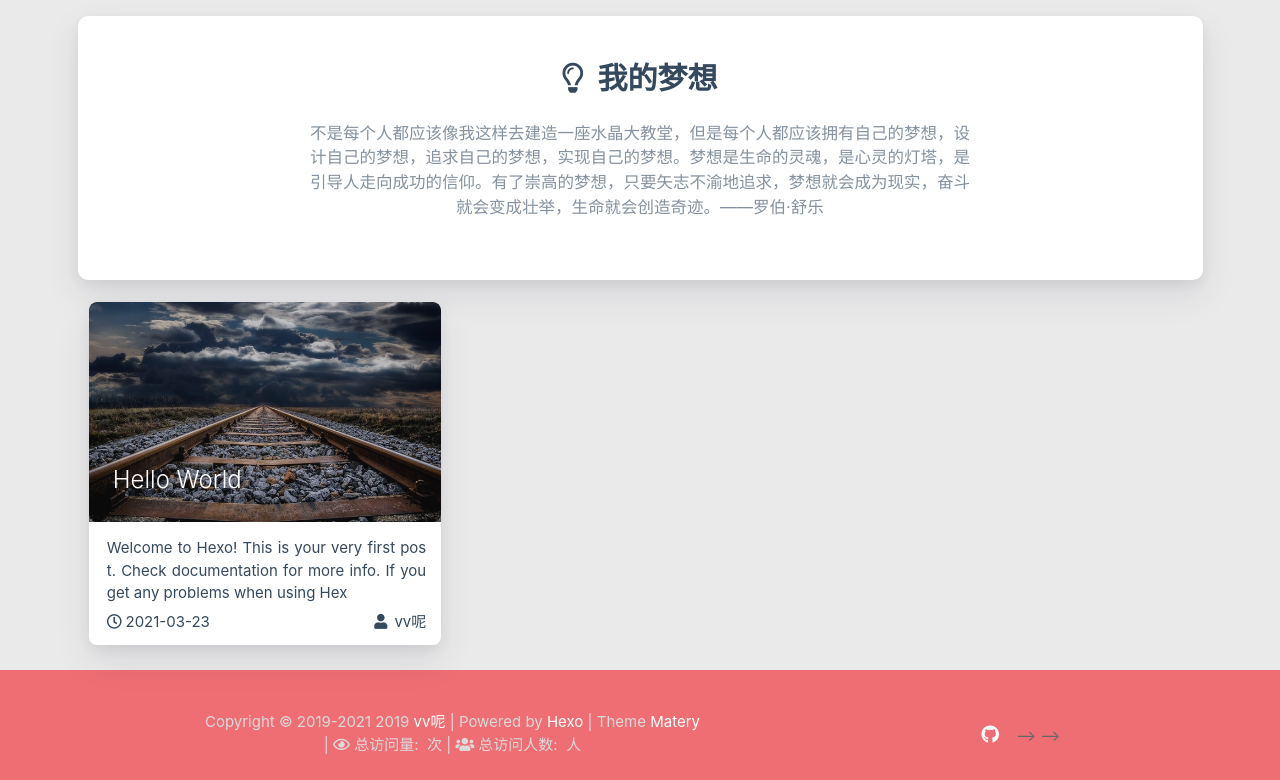
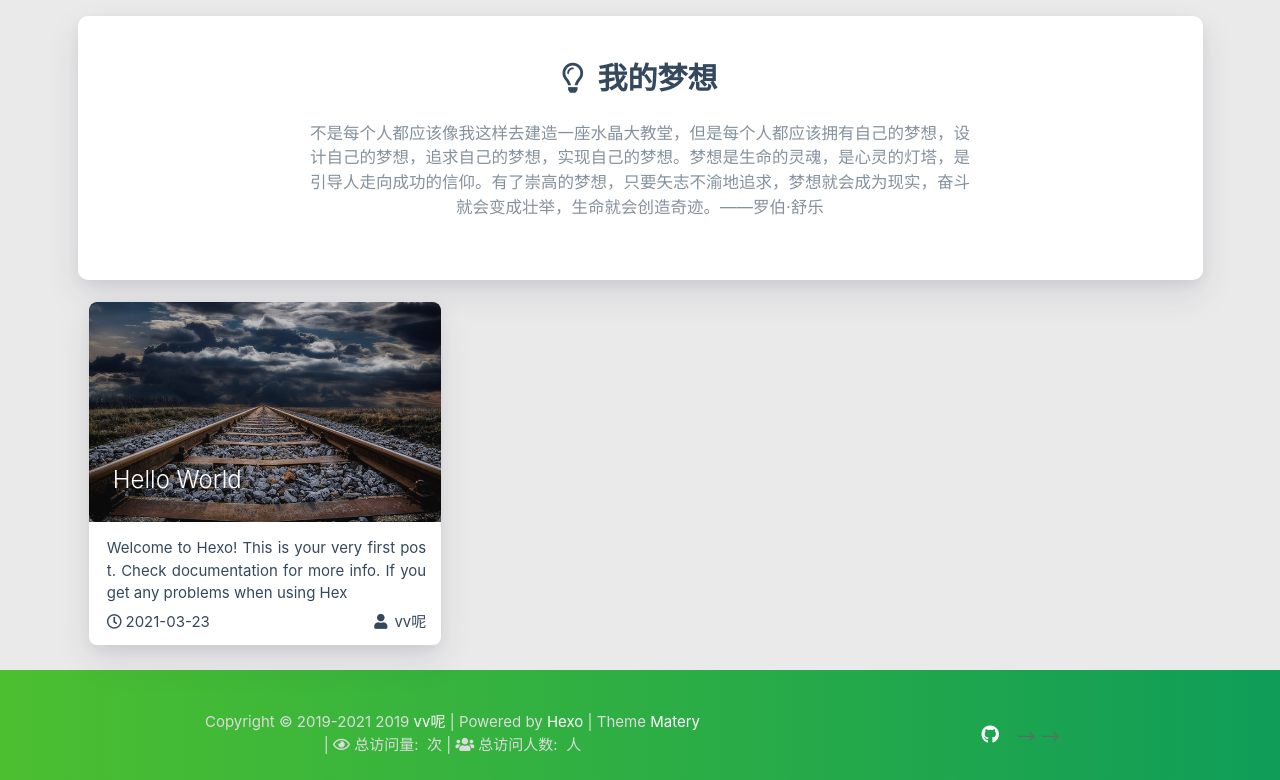
Before and after one commit to wei9810/wei9810.github.io, a plain HTML site: page index.html in a window 1280 px wide. Shown: the part 802-1582 px from the top of the page. Drawn offline with nearby package versions, Linux system fonts and the light colour scheme; some packages are replaced by stand-ins of ours; a script that the page names is missing.

Commit message:
Site updated: 2021-03-24 11:09:56

```diff
--- a/css/matery.css
+++ b/css/matery.css
@@ -241,7 +241,7 @@ mark {
 }
 
 .bg-color {
-    background-image: linear-gradient(to right, #fcf8e3);
+    background-image: linear-gradient(to right, #4cbf30 0%, #0f9d58 100%);
 }
 
 .text-color {
```
